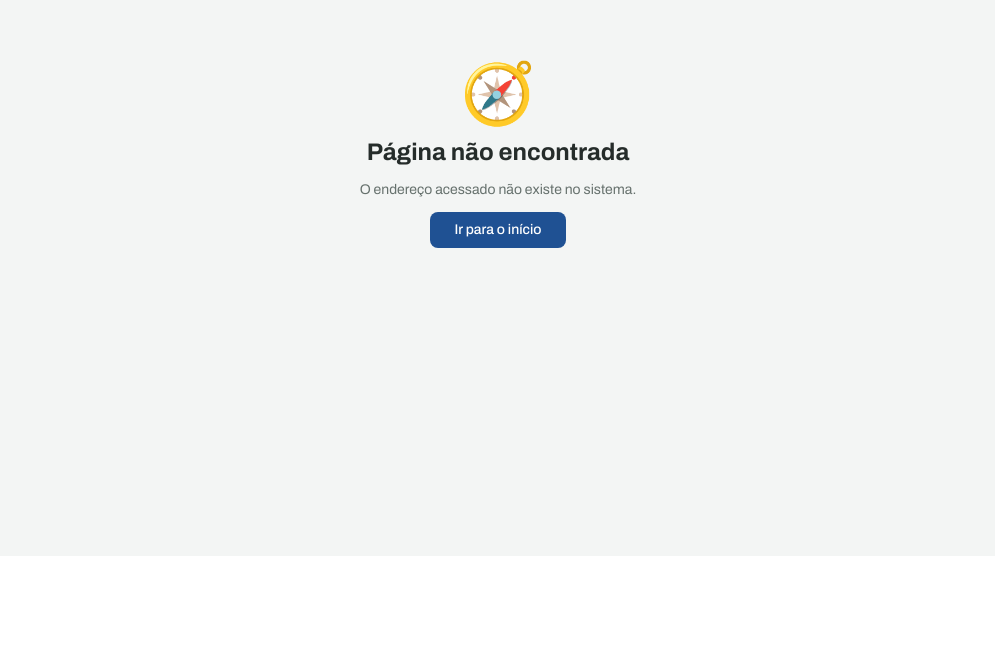
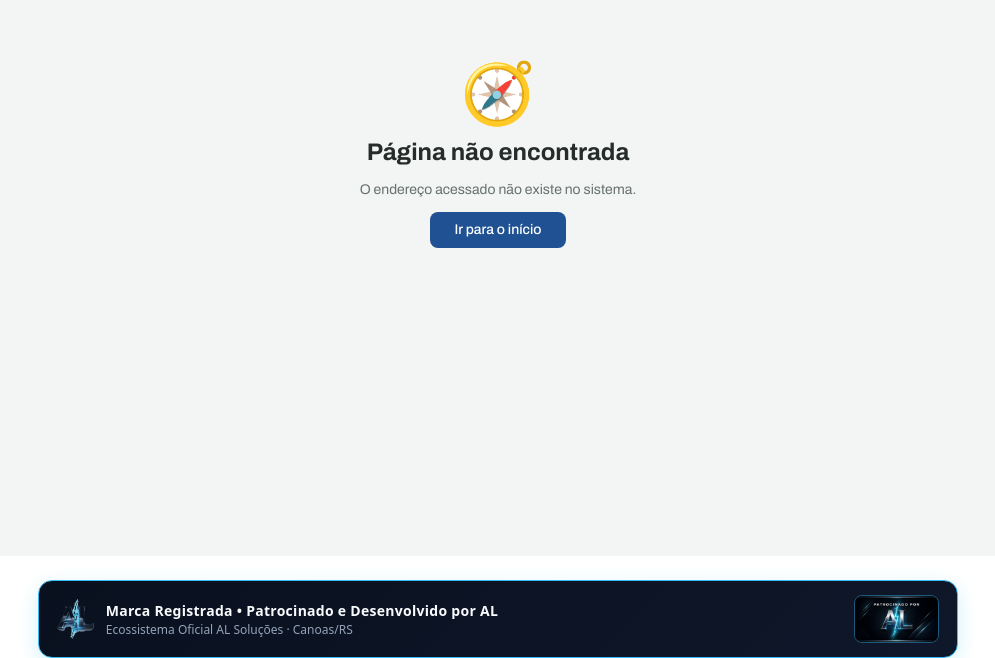
Before and after one commit to contatoalsolucoeseletricas-hue/pre-infra-erp, a plain HTML site: page index.html in a window 1280 px wide. Shown: the part 244-902 px from the top of the page, without its empty margins (142-1137 px from the left). Before the commit the page ends 800 px from the top, so only its background shows below. Drawn offline with Linux system fonts and the light colour scheme.

```diff
--- a/index.html
+++ b/index.html
@@ -44,5 +44,18 @@
         } catch (e) { /* sem internet ou bloqueado: ignora */ }
       });
     </script>
-  </body>
+
+<!-- AL_MARCA_REGISTRADA_R78 -->
+<div style="max-width:920px;margin:24px auto 16px;padding:14px 18px;border-radius:14px;border:1px solid #38bdf8;background:linear-gradient(135deg,#09111f,#0f172a);display:flex;align-items:center;justify-content:space-between;flex-wrap:wrap;gap:14px;box-shadow:0 6px 20px rgba(6,182,212,0.18);">
+  <div style="display:flex;align-items:center;gap:12px;">
+    <img src="logo_AL_transparente.png" alt="AL Oficial" style="height:40px;width:auto;display:block;" loading="lazy" decoding="async">
+    <div style="color:#f8fafc;font-family:system-ui,sans-serif;">
+      <div style="font-weight:800;font-size:14px;letter-spacing:0.02em;">Marca Registrada • Patrocinado e Desenvolvido por AL</div>
+      <div style="font-size:12px;color:#94a3b8;">Ecossistema Oficial AL Soluções · Canoas/RS</div>
+    </div>
+  </div>
+  <img src="banner_patrocinado_AL.jpg" alt="Patrocinado por AL" style="height:48px;width:auto;border-radius:8px;border:1px solid rgba(56,189,248,0.4);" loading="lazy" decoding="async">
+</div>
+
+</body>
 </html>
```
Also changed, not shown: banner_patrocinado_AL.jpg (added), favicon_AL.png (added), favicon_AL_192.png (added), logo_AL_transparente.png (added).
